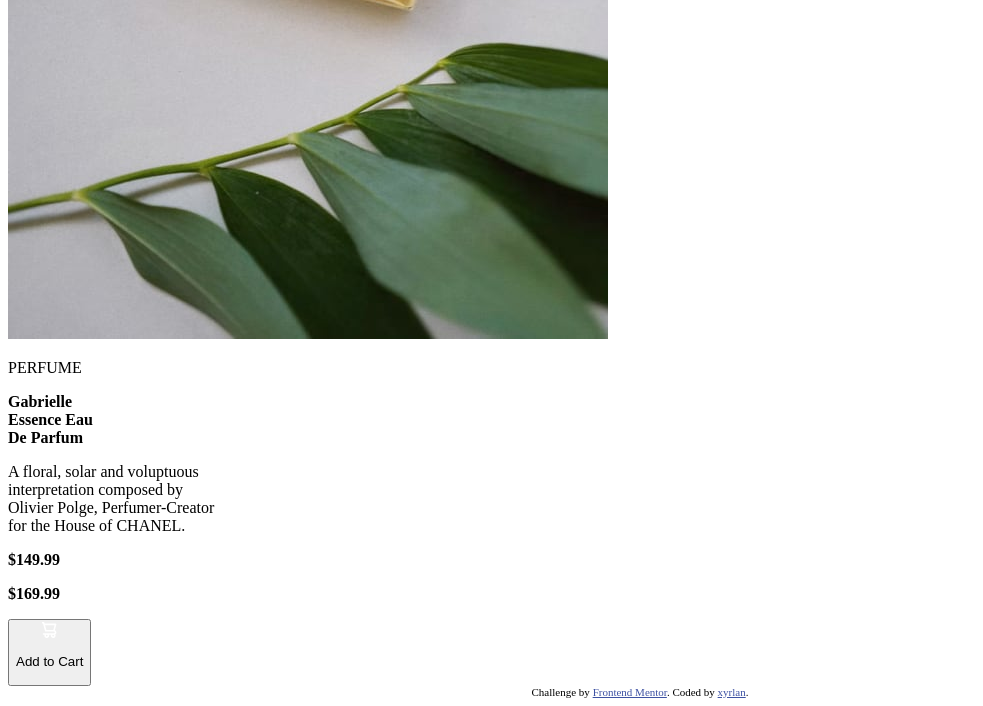
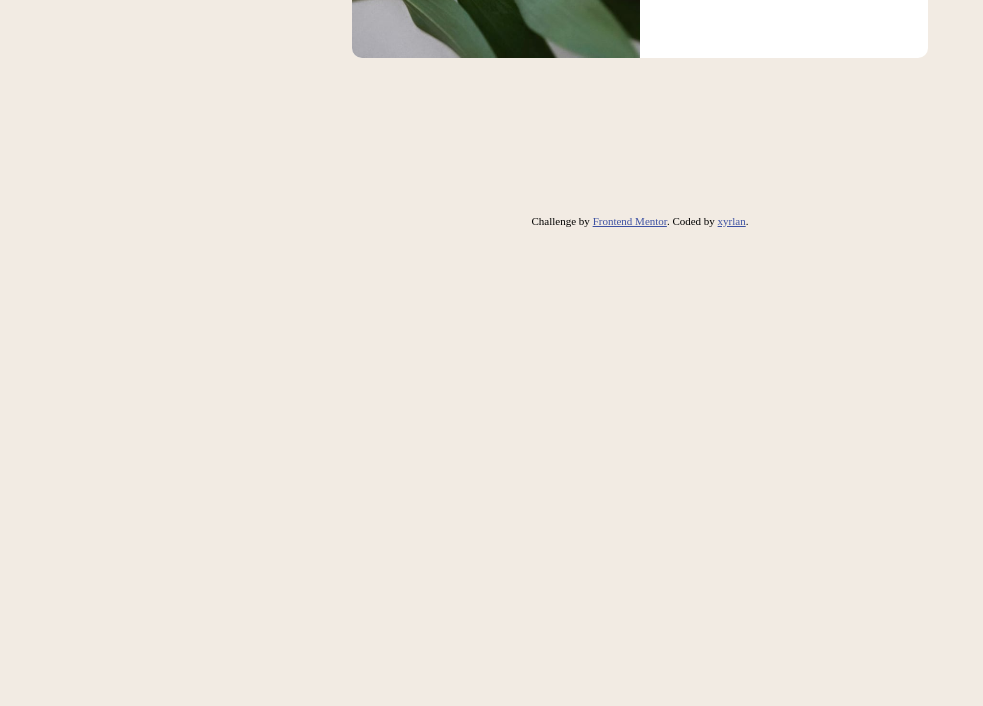
Before and after one commit to xyrlan/html-css-challenge-shop, a plain HTML site: page index.html in a window 1280 px wide. Shown: the part 569-1275 px from the top of the page, without its empty margins (0-983 px from the left). After the commit the page ends 800 px from the top, so only its background shows below. Drawn offline with Linux system fonts and the light colour scheme; the site is published under a folder, as on GitHub Pages, so addresses that start at the root find nothing.

Commit message:
Update index.html

```diff
--- a/index.html
+++ b/index.html
@@ -5,8 +5,8 @@
   <meta name="viewport" content="width=device-width, initial-scale=1.0"> <!-- displays site properly based on user's device -->
 
   <link rel="icon" type="image/png" sizes="32x32" href="./images/favicon-32x32.png">
-  <link rel="stylesheet" href="/src/style.css">
-  <link rel="stylesheet" href="/src/responsive.css">
+  <link rel="stylesheet" href="src/style.css">
+  <link rel="stylesheet" href="src/responsive.css">
 
 
   <link rel="preconnect" href="https://fonts.googleapis.com">
```
